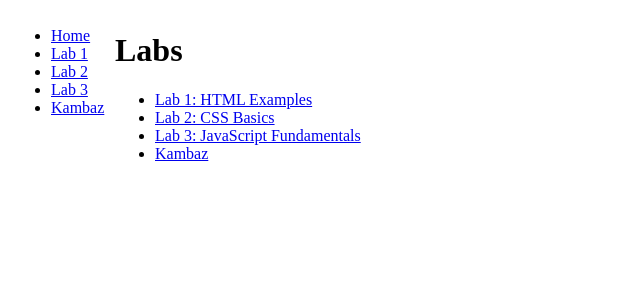
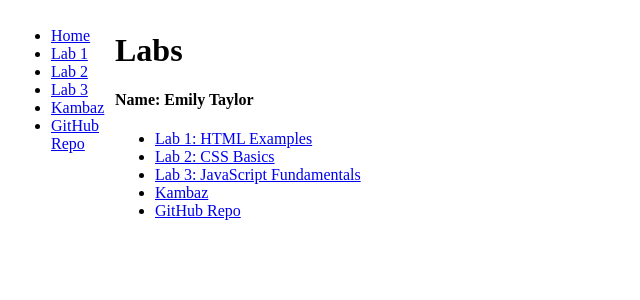
Before and after one commit to emilytaylor6/kambaz-next-js, a Next.js app: page /labs in a window 1280 px wide. Shown: the top 300 px of the page, without its empty margins (0-640 px from the left). Built offline with nearby package versions, Linux system fonts and the light colour scheme.

Commit message:
Added name and GitHub repo link.

```diff
--- a/app/labs/TOC.tsx
+++ b/app/labs/TOC.tsx
@@ -22,5 +22,9 @@ export default function TOC() {
         <Link href="/" id="wd-lab3-link">
         Kambaz </Link>
      </li>
+     <li>
+        <Link href="https://github.com/emilytaylor6/kambaz-next-js/" id="wd-github">
+        GitHub Repo </Link>
+     </li>
    </ul>
 );}
--- a/app/labs/page.tsx
+++ b/app/labs/page.tsx
@@ -3,6 +3,7 @@ export default function labs() {
  return (
    <div id="wd-labs">
      <h1>Labs</h1>
+     <h4>Name: Emily Taylor</h4>
      <ul>
        <li>
          <Link href="/labs/lab1" id="wd-lab1-link">
@@ -20,6 +21,10 @@ export default function labs() {
         <Link href="/" id="wd-lab3-link">
         Kambaz </Link>
         </li>
+        <li>
+            <Link href="https://github.com/emilytaylor6/kambaz-next-js/" id="wd-github">
+            GitHub Repo </Link>
+        </li>
      </ul>
    </div>
 );}
```
